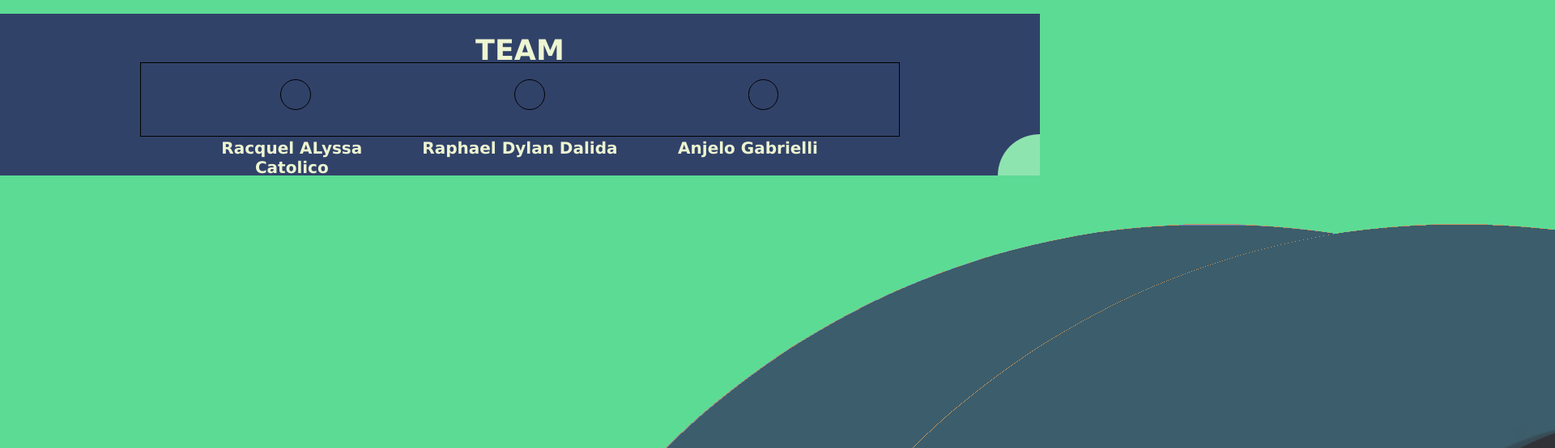
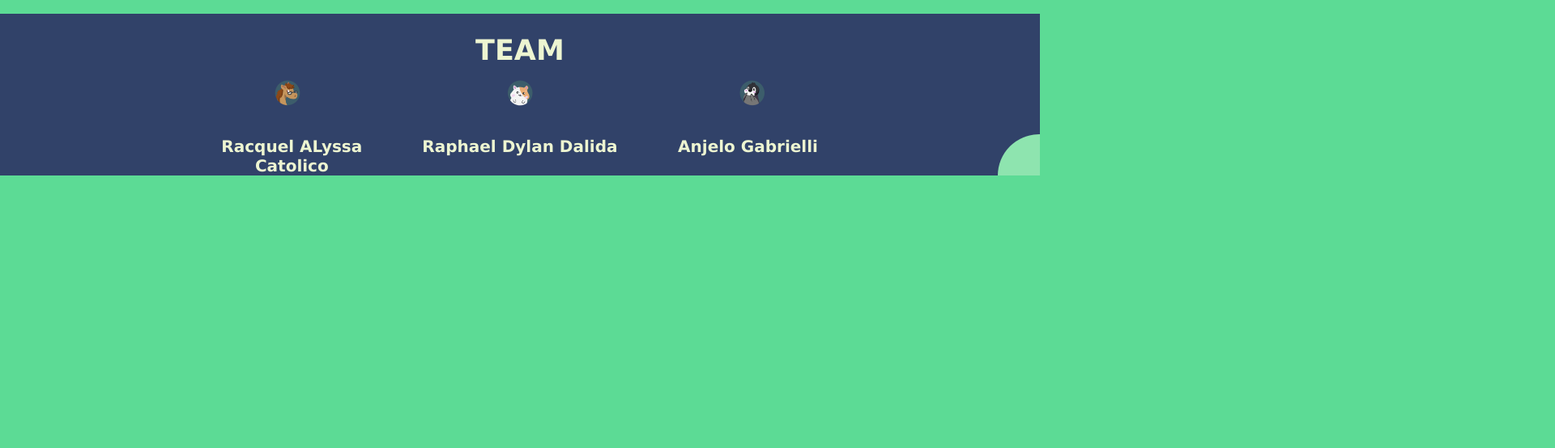
Before and after one commit to racquelcatolico/chaosbolt9999.github.io, a plain HTML site: page page3/page3.html in a window 1280 px wide. Shown: the part 942-1496 px from the top of the page at 81% size, 1920 px wide, since content can reach past the window. After the commit the page ends 1159 px from the top, so only its background shows below. Drawn offline with Linux system fonts and the light colour scheme; a web font is replaced by a local one.

Commit message:
Update css3.css

```diff
--- a/page3/css3.css
+++ b/page3/css3.css
@@ -111,7 +111,15 @@ nav{
 	text-align: justify;
 	font-family: "Amiko";
 }
-.cover{height:383px ;width:422.6px ; padding:0;z-index: 10;opacity: 0;background-color:#5CDB95;position: relative;top: 0.8%;left:0.9%; }
+.cover{height:383px ;
+	width:422.6px ;
+	padding:0;
+	z-index: 10;
+	opacity: 0;
+	background-color:#5CDB95;
+	position: relative;
+	top: 0.8%;
+	left:0.9%; }
 
 
 
@@ -213,11 +221,11 @@ nav{
 	text-align: center;
 	font-style: italic;
 }
-
+#icon{object-fit: contain;
+	width: 100%;}
 footer{
 	position: relative;
-	left: 0px;
-	bottom: 0px;
+	bottom: 0;
     height: 150px;
     width: 100%;
     padding-left: 0.15%;
@@ -240,7 +248,7 @@ footer{
 }
 .ficontainer{
 
-	border: 1px solid black;
+
 	margin: auto;
 	width: 70%;
 	height: 50px;
@@ -250,20 +258,20 @@ footer{
 }
 .ficon{
 
-	border: 1px solid black;
+
 	margin: auto;
 	width: 4%;
 	height: 0;
     padding-bottom: 4%;
 	border-radius: 100%;
-	margin-left: 17%;
+	margin-left: 16%;
 	float: left;
 
 
 }
 .ficon2{
 
-	border: 1px solid black;
+
 	width: 4%;
 	height: 0;
     padding-bottom: 4%;
```
